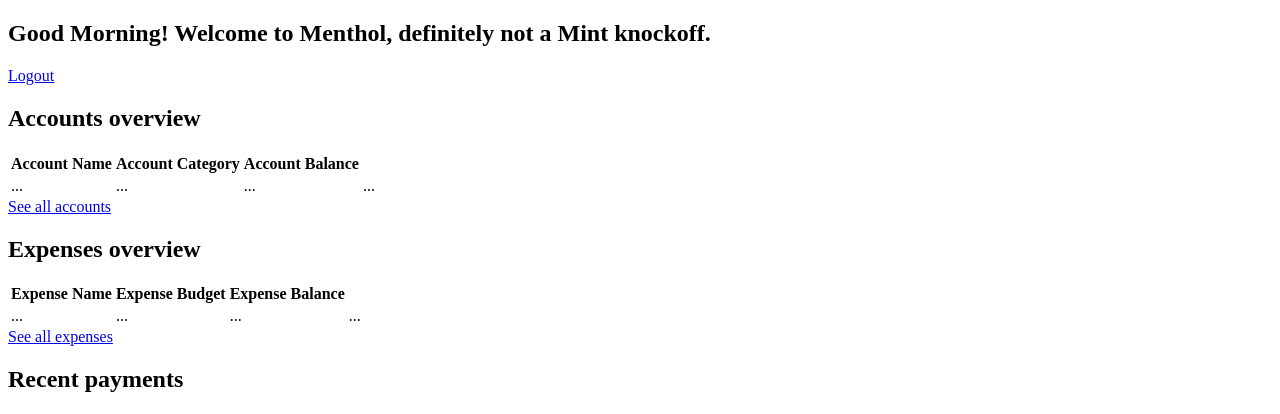
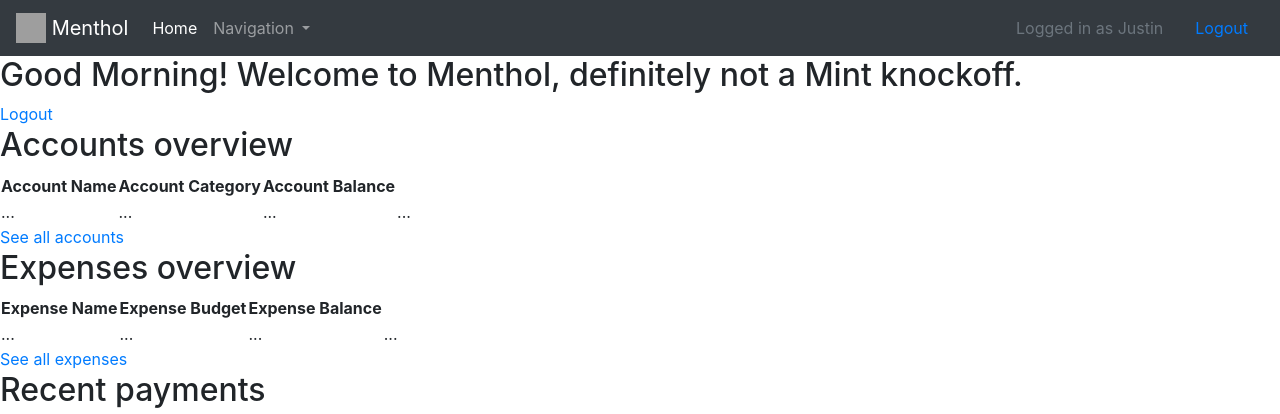
Before and after one commit to will0700/menthol, a Django app: template apps/menthol_app/templates/menthol_app/dashboard.html in a window 1280 px wide. Shown: the top 414 px of the page. Run offline with Django 3.2, Linux system fonts and the light colour scheme; the template is opened without the code that fills it, so the values that code supplies are empty; some libraries are stand-ins or nearby versions; grey boxes are pictures that could not be loaded.

Commit message:
added dashboard

```diff
--- a/apps/menthol_app/templates/menthol_app/dashboard.html
+++ b/apps/menthol_app/templates/menthol_app/dashboard.html
@@ -4,10 +4,37 @@
     <meta charset="UTF-8">
     <meta name="viewport" content="width=device-width, initial-scale=1.0">
     <meta http-equiv="X-UA-Compatible" content="ie=edge">
+    <link rel="stylesheet" href="https://stackpath.bootstrapcdn.com/bootstrap/4.3.1/css/bootstrap.min.css" integrity="sha384-ggOyR0iXCbMQv3Xipma34MD+dH/1fQ784/j6cY/iJTQUOhcWr7x9JvoRxT2MZw1T" crossorigin="anonymous">
     <title>Menthol - Dashboard</title>
 </head>
 <body>
     <div id="container">
+        <nav class="navbar navbar-expand-lg navbar-dark bg-dark">
+            <a class="navbar-brand" href="#">
+                    <img src="http://reliefor.com/wp-content/uploads/2015/10/icon-menthol-300px.png" width="30" height="30" class="d-inline-block align-top" alt="">
+                Menthol</a>
+            <div class="collapse navbar-collapse" id="navbarSupportedContent">
+                <ul class="navbar-nav mr-auto">
+                    <li class="nav-item active">
+                        <a class="nav-link" href="#">Home</a>
+                    </li>
+                    <li class="nav-item dropdown">
+                        <a class="nav-link dropdown-toggle" href="#" id="navbarDropdown" role="button" data-toggle="dropdown" aria-haspopup="true" aria-expanded="false">
+                            Navigation
+                        </a>
+                        <div class="dropdown-menu" aria-labelledby="navbarDropdown">
+                            <a class="dropdown-item" href="#">Accounts and Budgets</a>
+                            <div class="dropdown-divider"></div>
+                            <a class="dropdown-item" href="#">Payments and Transfers</a>
+                        </div>
+                    </li>
+                        </ul>
+                        <div class="form-inline my-2 my-lg-0">
+                            <a class="nav-link disabled" href="#">Logged in as Justin</a>
+                            <a class="nav-link" href="#">Logout</a>
+                        </div>
+            </div>
+        </nav>
         <div id="navigation">
             <h2>Good Morning! Welcome to Menthol, definitely not a Mint knockoff.</h2>
             <a href="/logout">Logout</a>
@@ -79,5 +106,8 @@
             <a href="/transfers">See all transfers</a>
         </div>
     </div>
+<script src="https://code.jquery.com/jquery-3.3.1.slim.min.js" integrity="sha384-q8i/X+965DzO0rT7abK41JStQIAqVgRVzpbzo5smXKp4YfRvH+8abtTE1Pi6jizo" crossorigin="anonymous"></script>
+<script src="https://cdnjs.cloudflare.com/ajax/libs/popper.js/1.14.7/umd/popper.min.js" integrity="sha384-UO2eT0CpHqdSJQ6hJty5KVphtPhzWj9WO1clHTMGa3JDZwrnQq4sF86dIHNDz0W1" crossorigin="anonymous"></script>
+<script src="https://stackpath.bootstrapcdn.com/bootstrap/4.3.1/js/bootstrap.min.js" integrity="sha384-JjSmVgyd0p3pXB1rRibZUAYoIIy6OrQ6VrjIEaFf/nJGzIxFDsf4x0xIM+B07jRM" crossorigin="anonymous"></script>
 </body>
 </html>
```
